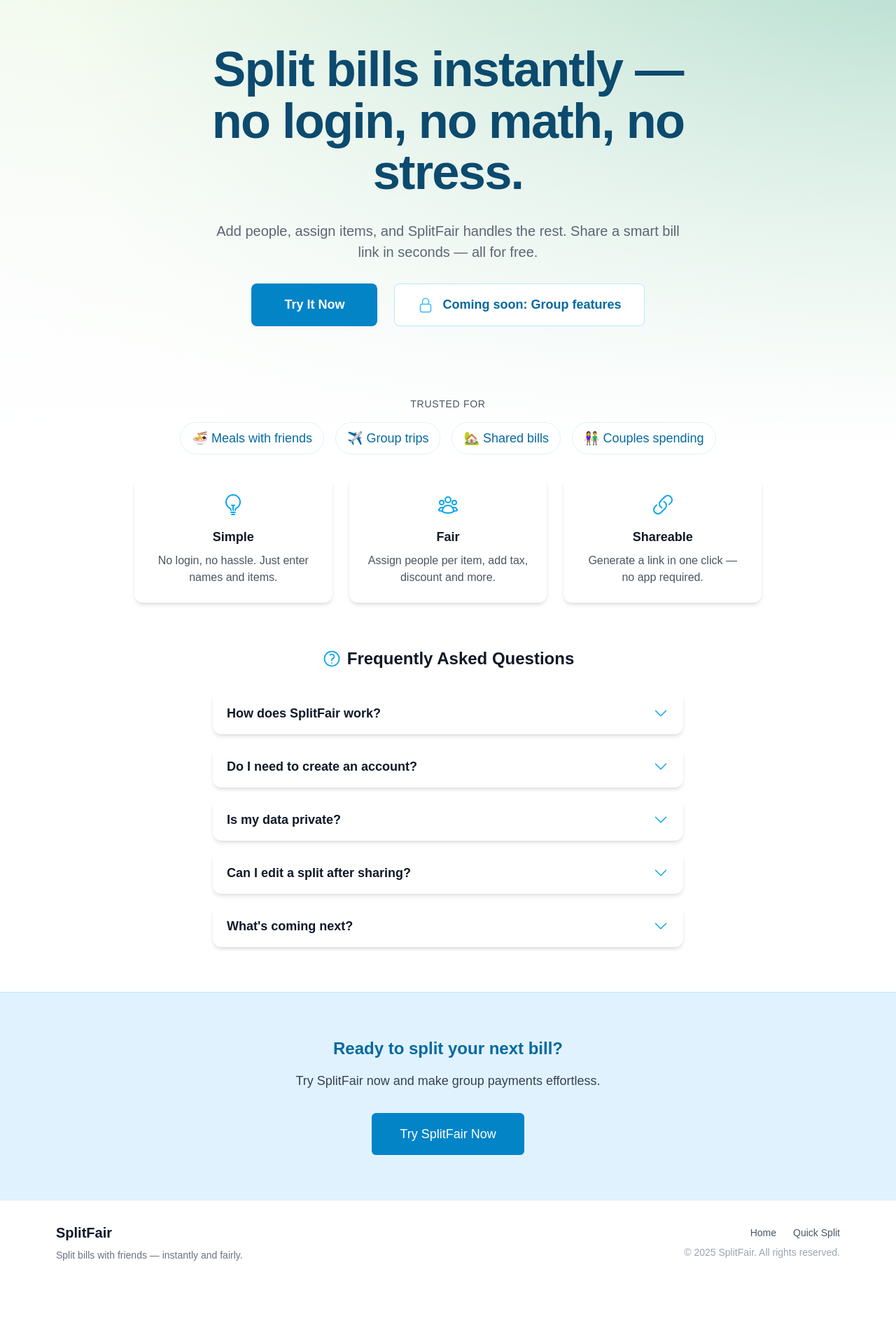
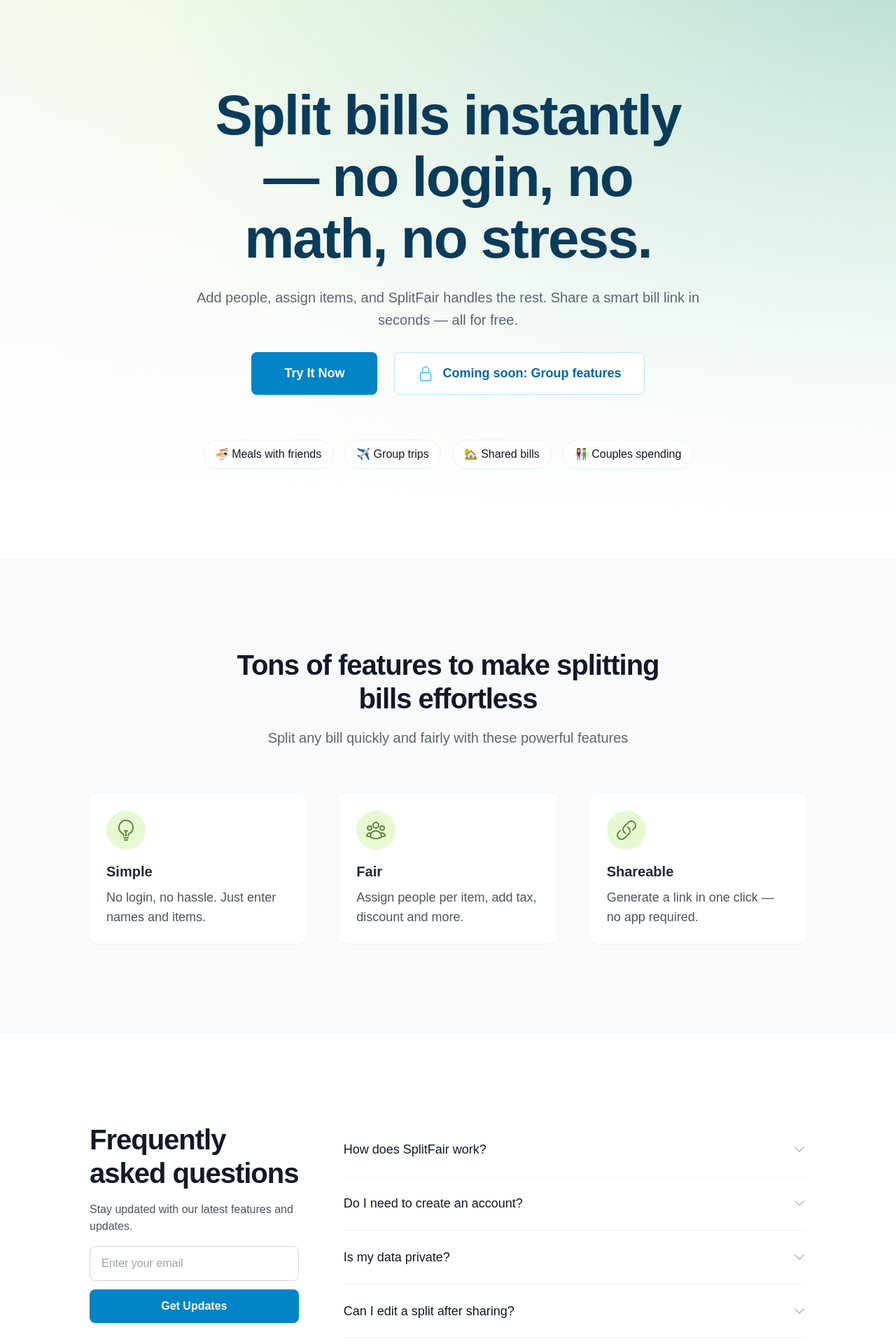
Before and after one commit to ichkrub/billsplit_app, a React (Vite) app: page / in a window 1280 px wide. Shown: the part 100-2020 px from the top of the page at 70% size. Before the commit the page ends 1935 px from the top, so only its background shows below. Built offline with nearby package versions, Linux system fonts and the light colour scheme; a web font is replaced by a local one.

Commit message:
Update LandingPage sections

```diff
--- a/src/pages/landing/LandingPage.tsx
+++ b/src/pages/landing/LandingPage.tsx
@@ -1,22 +1,22 @@
 import { useState } from 'react'
 import { motion } from 'framer-motion'
 import { Link } from 'react-router-dom'
-import { LightBulbIcon, UserGroupIcon, LinkIcon, QuestionMarkCircleIcon, ChevronDownIcon, LockClosedIcon } from '@heroicons/react/24/outline'
+import { LightBulbIcon, UserGroupIcon, LinkIcon, ChevronDownIcon, LockClosedIcon, ClockIcon } from '@heroicons/react/24/outline'
 import { styleGuide } from '../../styles/styleGuide'
 
 const benefits = [
 	{
-		icon: <LightBulbIcon className="h-8 w-8 text-primary-500 mx-auto" />, // 💡
+		icon: <LightBulbIcon className="h-8 w-8 text-secondary-700 mx-auto" />, // 💡
 		title: 'Simple',
 		desc: 'No login, no hassle. Just enter names and items.',
 	},
 	{
-		icon: <UserGroupIcon className="h-8 w-8 text-primary-500 mx-auto" />, // 🎯
+		icon: <UserGroupIcon className="h-8 w-8 text-secondary-700 mx-auto" />, // 🎯
 		title: 'Fair',
 		desc: 'Assign people per item, add tax, discount and more.',
 	},
 	{
-		icon: <LinkIcon className="h-8 w-8 text-primary-500 mx-auto" />, // 🔗
+		icon: <LinkIcon className="h-8 w-8 text-secondary-700 mx-auto" />, // 🔗
 		title: 'Shareable',
 		desc: 'Generate a link in one click — no app required.',
 	},
@@ -55,29 +55,25 @@
 	}
 
 	return (
-		<div className="flex-1">
-			{/* Hero Section with gradient background */}
-			<section className="relative">
-				{/* Background Gradients */}
+		<div className="relative w-full overflow-hidden">
+			{/* Hero Section */}
+			<section className={`relative ${styleGuide.spacing.section.hero}`}>
+				{/* Gradient background layers */}
 				<div className="absolute inset-0 z-0 bg-[linear-gradient(225deg,#E7F9D3_0%,#F8FAFC_100%)]" />
-				<div className="absolute inset-0 z-10 bg-[radial-gradient(circle_at_top_right,#0077CC33_0%,transparent_80%)]" />
+				<div className="absolute inset-0 z-10 bg-[radial-gradient(circle_at_top_right,#0077CC33_0%,transparent_70%)]" />
 				<div className="absolute inset-0 z-20 bg-[linear-gradient(180deg,rgba(255,255,255,0)_0%,rgba(255,255,255,1)_95%)]" />
-
-				{/* Content Container */}
-				<div className="relative z-30 min-h-[90vh] flex flex-col justify-between">
-					<div className="max-w-7xl mx-auto px-4 pt-16 pb-8 flex-1 flex flex-col justify-between">
-						{/* Main Content */}
-						<div className="flex-1 flex flex-col justify-center items-center">
+				<div className={`relative z-30 flex flex-col justify-center items-center ${styleGuide.spacing.container}`}>
 					<motion.div
+						className="flex flex-col items-center gap-16 w-full"
 						initial={{ opacity: 0, y: 20 }}
 						animate={{ opacity: 1, y: 0 }}
-								transition={{ duration: 0.7 }}
-								className="max-w-3xl w-full text-center"
+						transition={{ duration: 0.6 }}
 					>
-								<h1 className={styleGuide.typography.h1.hero + " mb-8"}>
+						<div className="max-w-[720px] mx-auto text-center">
+							<h1 className={styleGuide.typography.h1.hero + " mb-6"}>
 								Split bills instantly — no login, no math, no stress.
 							</h1>
-								<p className={`${styleGuide.typography.subtitle.hero} mb-12 max-w-2xl mx-auto`}>
+							<p className={`${styleGuide.typography.subtitle.hero} mb-10 mx-auto`}>
 								Add people, assign items, and SplitFair handles the rest. Share a smart bill link in seconds — all for free.
 							</p>
 							<div className="flex flex-col sm:flex-row justify-center gap-6">
@@ -92,14 +88,16 @@
 									Coming soon: Group features
 								</span>
 							</div>
-							</motion.div>
 						</div>
 
-						{/* Trusted For Section */}
-						<div className="w-full mt-auto pt-16">
-							<div className="flex flex-col items-center gap-4">
-								<p className="text-sm font-medium text-gray-600 uppercase tracking-wider">Trusted for</p>
-								<div className="flex flex-wrap justify-center gap-4 text-lg text-primary-700">
+						{/* Trusted For Section - Integrated within hero */}
+						<div className="w-full max-w-4xl mx-auto">
+							<motion.div
+								className="flex flex-wrap justify-center items-center gap-3 md:gap-4"
+								initial={{ opacity: 0 }}
+								animate={{ opacity: 1 }}
+								transition={{ delay: 0.3, duration: 0.6 }}
+							>
 								<span className="flex items-center gap-2 px-4 py-2 rounded-full bg-white/80 border border-primary-100 hover:bg-white transition-colors">
 									🍜 Meals with friends
 								</span>
@@ -112,60 +110,97 @@
 								<span className="flex items-center gap-2 px-4 py-2 rounded-full bg-white/80 border border-primary-100 hover:bg-white transition-colors">
 									👫 Couples spending
 								</span>
+							</motion.div>
 						</div>
-							</div>
-						</div>
-					</div>
+					</motion.div>
 				</div>
 			</section>
 
 			{/* Benefits Section */}
+			<section className={`${styleGuide.spacing.section.base} w-full bg-gray-50`}>
+				<div className={styleGuide.spacing.container}>
 					<motion.div
+						className="max-w-2xl mx-auto text-center mb-16"
 						initial={{ opacity: 0, y: 20 }}
-				animate={{ opacity: 1, y: 0 }}
-				transition={{ duration: 0.7, delay: 0.2 }}
-				className="w-full max-w-4xl mx-auto grid grid-cols-1 md:grid-cols-3 gap-6 mb-16"
+						whileInView={{ opacity: 1, y: 0 }}
+						viewport={{ once: true }}
+						transition={{ duration: 0.6 }}
 					>
+						<div className="max-w-2xl mx-auto text-center mb-12">
+							<h2 className={styleGuide.typography.h2}>
+								Tons of features to make splitting bills effortless
+							</h2>
+							<p className={styleGuide.typography.subtitle.section}>
+								Split any bill quickly and fairly with these powerful features
+							</p>
+						</div>
+					</motion.div>
+
+					<div className={`grid grid-cols-1 md:grid-cols-3 ${styleGuide.spacing.gap.xl} max-w-5xl mx-auto`}>
 						{benefits.map((b, i) => (
 							<div
 								key={i}
-						className="bg-white rounded-xl shadow-md p-6 flex flex-col items-center text-center"
+								className={`${styleGuide.components.card.base} ${styleGuide.components.card.hover}`}
 							>
+								<div className="flex flex-col gap-4">
+									<div className="bg-secondary-100 p-3 rounded-full w-fit">
 										{b.icon}
-						<h3 className="mt-4 text-lg font-bold text-gray-900">
-							{b.title}
-						</h3>
-						<p className="mt-2 text-gray-600 text-base">{b.desc}</p>
+									</div>
+									<div>
+										<h3 className="text-[1.25rem] font-semibold text-gray-800 mb-2">{b.title}</h3>
+										<p className={styleGuide.typography.body.base}>{b.desc}</p>
+									</div>
+								</div>
 							</div>
 						))}
-			</motion.div>
+					</div>
+				</div>
+			</section>
 			{/* FAQ Section */}
-			<section className="w-full max-w-2xl mx-auto mb-16">
-				<h2 className="text-2xl font-bold text-center mb-8 flex items-center justify-center gap-2">
-					<QuestionMarkCircleIcon className="h-7 w-7 text-primary-500" />
-					Frequently Asked Questions
-				</h2>
-				<div className="flex flex-col gap-4">
+			<section className={`${styleGuide.spacing.section.base} w-full bg-white`}>
+				<div className={styleGuide.spacing.container}>
+					<div className="grid grid-cols-1 md:grid-cols-3 gap-x-16 gap-y-10 max-w-5xl mx-auto">
+						<div className="md:col-span-1 mb-12 md:mb-0">
+							<h2 className={styleGuide.typography.h2}>Frequently asked questions</h2>
+							<div className="mt-4 space-y-4">
+								<p className="text-base text-gray-600">Stay updated with our latest features and updates.</p>
+								<form className="space-y-3">
+									<input
+										type="email"
+										placeholder="Enter your email"
+										className={`${styleGuide.components.input.base} ${styleGuide.components.input.sizes.md}`}
+									/>
+									<button
+										type="submit"
+										className={`w-full ${styleGuide.components.button.base} ${styleGuide.components.button.primary} ${styleGuide.components.button.sizes.md}`}
+									>
+										Get Updates
+									</button>
+								</form>
+							</div>
+						</div>
+						<div className="md:col-span-2">
+							<div className="flex flex-col divide-y divide-gray-100">
 							{faqs.map((faq, i) => {
 								const open = openFaqs.includes(i)
 								return (
-							<div key={i} className="bg-white rounded-xl shadow-md">
+									<div key={i} className="py-6">
 										<button
-									className="w-full flex items-center justify-between px-5 py-4 text-left focus:outline-none"
+											className="w-full flex items-center justify-between gap-6 text-left focus:outline-none group"
 											onClick={() => toggleFaq(i)}
 											aria-expanded={open}
 										>
-									<span className="font-semibold text-gray-900 text-base md:text-lg">
+											<span className="text-lg text-gray-900 font-medium group-hover:text-gray-600 transition-colors">
 												{faq.q}
 											</span>
 											<ChevronDownIcon
-										className={`h-6 w-6 text-primary-500 transition-transform duration-200 ${
+												className={`h-5 w-5 flex-none text-gray-400 transition-transform duration-200 ${
 													open ? 'rotate-180' : ''
 												}`}
 											/>
 										</button>
 										{open && (
-									<div className="px-5 pb-4 text-gray-600 text-base border-t border-slate-100 animate-fade-in">
+											<div className="mt-3 text-base leading-7 text-gray-600">
 												{faq.a}
 											</div>
 										)}
@@ -173,19 +208,22 @@
 								)
 							})}
 						</div>
+						</div>
+					</div>
+				</div>
 			</section>
 			{/* Secondary CTA Section - full width */}
-			<section className="w-full bg-primary-100 py-16 border-t border-primary-200">
+			<section className="w-full bg-primary-800 py-32">
 				<div className="max-w-screen-xl mx-auto text-center px-4">
-					<h3 className="text-2xl font-bold text-primary-700 mb-4">
+					<h3 className="text-4xl md:text-5xl font-bold text-white mb-6">
 						Ready to split your next bill?
 					</h3>
-					<p className="text-gray-700 mb-8 text-lg">
+					<p className="text-white/80 mb-10 text-xl max-w-2xl mx-auto">
 						Try SplitFair now and make group payments effortless.
 					</p>
 					<Link
 						to="/quicksplit"
-						className="btn-primary text-lg px-10 py-4 inline-block"
+						className={`${styleGuide.components.button.base} ${styleGuide.components.button.alternate} ${styleGuide.components.button.sizes.lg} min-w-[240px]`}
 					>
 						Try SplitFair Now
 					</Link>
--- a/src/styles/styleGuide.ts
+++ b/src/styles/styleGuide.ts
@@ -1,5 +1,9 @@
 // SplitFair Style Guide
 export const styleGuide = {
+  fontFamily: {
+    sans: '"General Sans", -apple-system, BlinkMacSystemFont, "Segoe UI", Roboto, "Helvetica Neue", Arial, sans-serif',
+  },
+
   // Colors
   colors: {
     primary: {
@@ -44,21 +48,21 @@
   typography: {
     // Headers
     h1: {
-      hero: 'text-[3.2rem] md:text-[4.4rem] font-bold tracking-tight leading-[105%] text-primary-900',
-      page: 'text-[2.5rem] md:text-[3rem] font-bold tracking-tight text-gray-900 mb-4',
+      hero: 'text-[3.2rem] md:text-[5rem] font-bold leading-[1.1] tracking-tight text-primary-900',
+      page: 'text-[2.5rem] md:text-[3.25rem] font-bold tracking-tight text-gray-900 mb-4',
     },
-    h2: 'text-[2rem] md:text-[2.5rem] font-bold tracking-tight text-gray-900 mb-4',
-    h3: 'text-[1.5rem] md:text-[2rem] font-bold text-gray-800 mb-3',
-    h4: 'text-[1.25rem] md:text-[1.5rem] font-semibold text-gray-800 mb-2',
+    h2: 'text-[2.125rem] md:text-[2.5rem] font-bold leading-[1.2] tracking-tight text-gray-900 mb-4',
+    h3: 'text-[1.75rem] md:text-[2.25rem] font-semibold text-gray-800 mb-3',
+    h4: 'text-[1.5rem] md:text-[1.75rem] font-medium text-gray-800 mb-2',
     // Body text
     subtitle: {
-      hero: 'text-[1.25rem] leading-[150%] text-gray-600/90 my-[10px] mx-auto mb-[30px]',
-      section: 'text-[1.15rem] md:text-[1.25rem] text-gray-600/90 leading-[150%]',
+      hero: 'text-[1.125rem] md:text-[1.25rem] leading-[1.6] text-gray-600/90 my-[10px] mx-auto mb-[30px]',
+      section: 'text-[1.125rem] md:text-[1.25rem] leading-[1.6] text-gray-600/90',
     },
     body: {
-      large: 'text-lg text-gray-600 leading-relaxed',
-      base: 'text-base text-gray-600 leading-relaxed',
-      small: 'text-sm text-gray-500',
+      large: 'text-lg md:text-xl text-gray-600 leading-[1.75]',
+      base: 'text-base md:text-lg text-gray-600 leading-[1.75]',
+      small: 'text-sm md:text-base text-gray-500',
     },
     // Interactive elements
     button: {
@@ -70,8 +74,19 @@
 
   // Spacing
   spacing: {
-    section: 'py-16',
-    container: 'max-w-6xl mx-auto px-4',
+    section: {
+      base: 'py-24 md:py-32', // Increased base padding
+      tight: 'py-16 md:py-20', // Increased tight padding
+      spacious: 'py-32 md:py-40', // More spacious option for hero sections
+      hero: 'pt-32 pb-24 md:pt-40 md:pb-32', // Special hero section padding
+    },
+    container: 'max-w-6xl mx-auto px-4 md:px-6', // Added responsive horizontal padding
+    gap: {
+      sm: 'gap-4',
+      md: 'gap-6',
+      lg: 'gap-8',
+      xl: 'gap-12'
+    }
   },
 
   // Components
@@ -86,6 +101,7 @@
       base: 'font-bold rounded-[8px] transition-all duration-200 inline-flex items-center justify-center',
       primary: 'bg-primary-600 text-white hover:bg-primary-700 shadow-[0_2px_6px_rgba(0,0,0,0.05)] hover:shadow-[0_4px_12px_rgba(0,0,0,0.1)] hover:-translate-y-[1px] active:translate-y-[1px]',
       secondary: 'bg-white text-primary-700 border border-primary-200 hover:border-primary-300 hover:-translate-y-[1px] active:translate-y-[1px]',
+      alternate: 'bg-secondary-500 text-primary-900 hover:bg-secondary-400 shadow-[0_2px_6px_rgba(0,0,0,0.05)] hover:shadow-[0_4px_12px_rgba(0,0,0,0.1)] hover:-translate-y-[1px] active:translate-y-[1px]',
       sizes: {
         sm: 'px-5 py-2.5 text-[14px]',
         md: 'px-6 py-3 text-[16px]',
--- a/tailwind.config.js
+++ b/tailwind.config.js
@@ -17,7 +17,19 @@
           600: '#0284c7',
           700: '#0369a1',
           800: '#075985',
-          900: '#0c4a6e',
+          900: '#0B3B5B',
+        },
+        secondary: {
+          50: '#F7FDF0',
+          100: '#E7F9D3',
+          200: '#D5F4B6',
+          300: '#C2EF99',
+          400: '#B0EA7C',
+          500: '#9DE55F',
+          600: '#7EB74C',
+          700: '#5E8939',
+          800: '#3F5B26',
+          900: '#1F2E13',
         },
       },
       fontFamily: {
```
Lines whose indentation alone changed are shown as unchanged.
